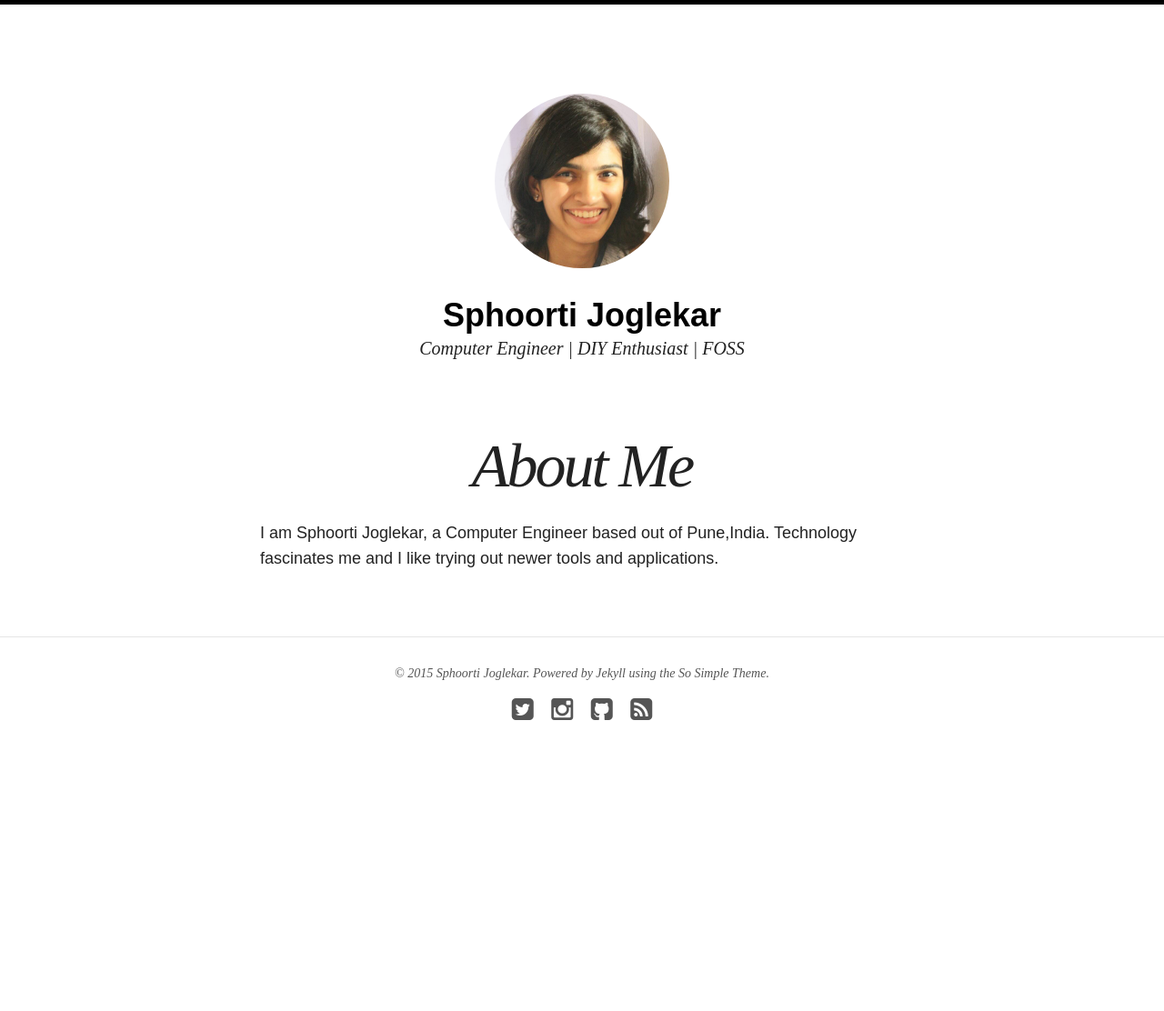
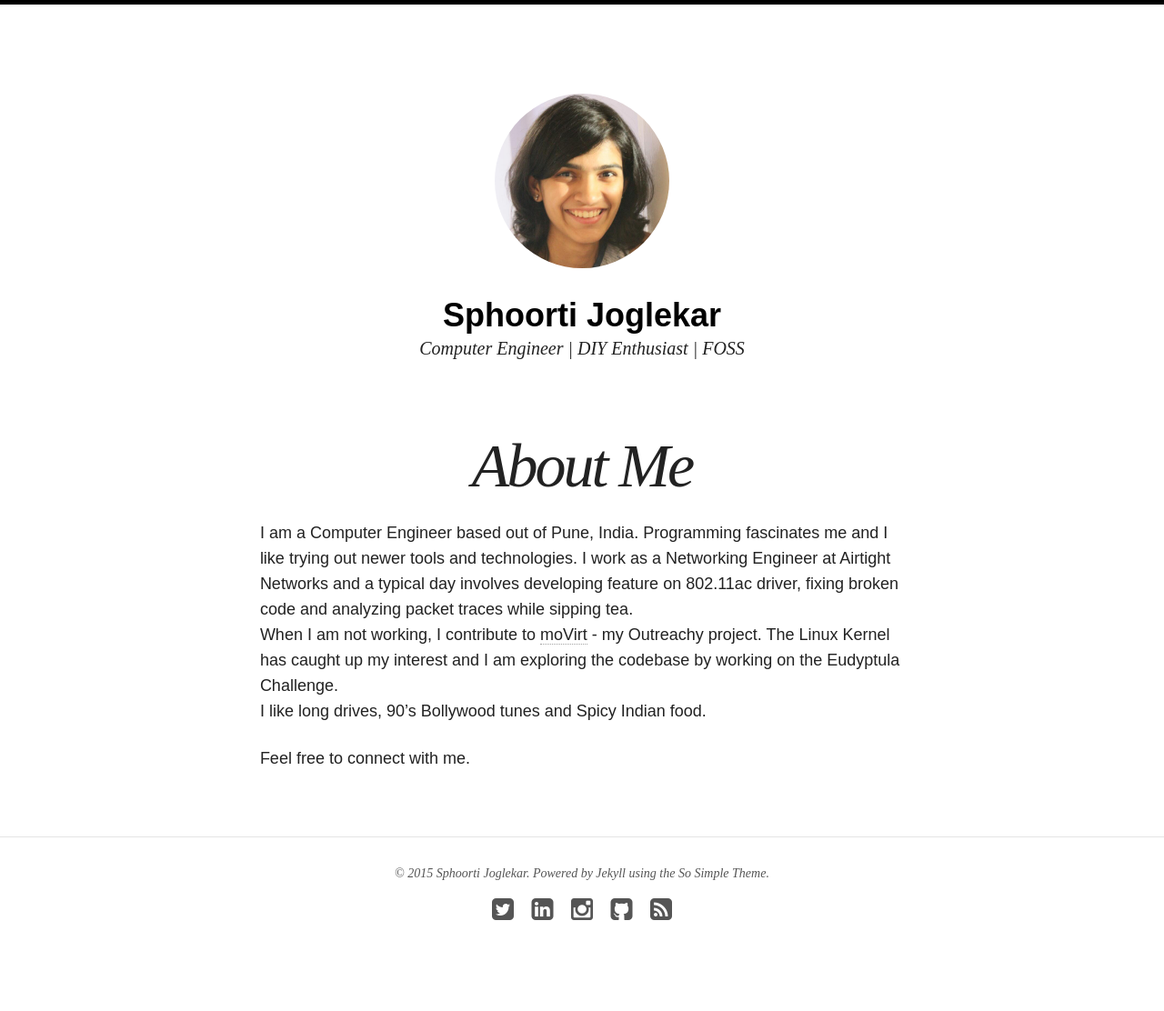
Before and after one commit to sphoorti/sphoorti.github.io, a Jekyll site: the page built from about/index.md, in a window 1280 px wide. Shown: the whole page at 91% size. Built offline with Jekyll 4.4.1, drawn with Linux system fonts in a browser that asks for light colours; nearby versions of some CDN libraries; before the commit the page ends 900 px from its top, so only the background shows below that.

Commit message:
Modified About me page

```diff
--- a/_config.yml
+++ b/_config.yml
@@ -41,7 +41,7 @@ owner:
   facebook: #username
   github: sphoorti
   stackexchange: #http://stackoverflow.com/users/123456/username
-  linkedin: #Sphoorti Joglekar
+  linkedin: sphoorti-joglekar/90/775/29
   instagram: sphoortij
   flickr: #username
   tumblr: #username
--- a/about/index.md
+++ b/about/index.md
@@ -5,5 +5,11 @@ excerpt: "So Simple is a responsive Jekyll theme for your words and images."
 modified: 2014-08-08T19:44:38.564948-04:00
 ---
 
-I am Sphoorti Joglekar, a Computer Engineer based out of Pune,India.
-Technology fascinates me and I like trying out newer tools and applications.
+I am a Computer Engineer based out of Pune, India.
+Programming fascinates me and I like trying out newer tools and technologies.
+I work as a Networking Engineer at Airtight Networks and a typical day involves developing feature on 802.11ac driver, fixing broken code and analyzing packet traces while sipping tea.
+When I am not working, I contribute to [moVirt](https://github.com/matobet/movirt) - my Outreachy project.
+The Linux Kernel has caught up my interest and I am exploring the codebase by working on the Eudyptula Challenge.
+I like long drives, 90's Bollywood tunes and Spicy Indian food.
+
+Feel free to connect with me.
--- a/index.html
+++ b/index.html
@@ -1,7 +1,6 @@
 ---
 layout: page
-title: Things I learned.
-description: "Things I learned."
+title: Ramblings longer than 140 chars.
 ---
 
 <ul class="post-list">
```
Also changed, not shown: 14 other files.
